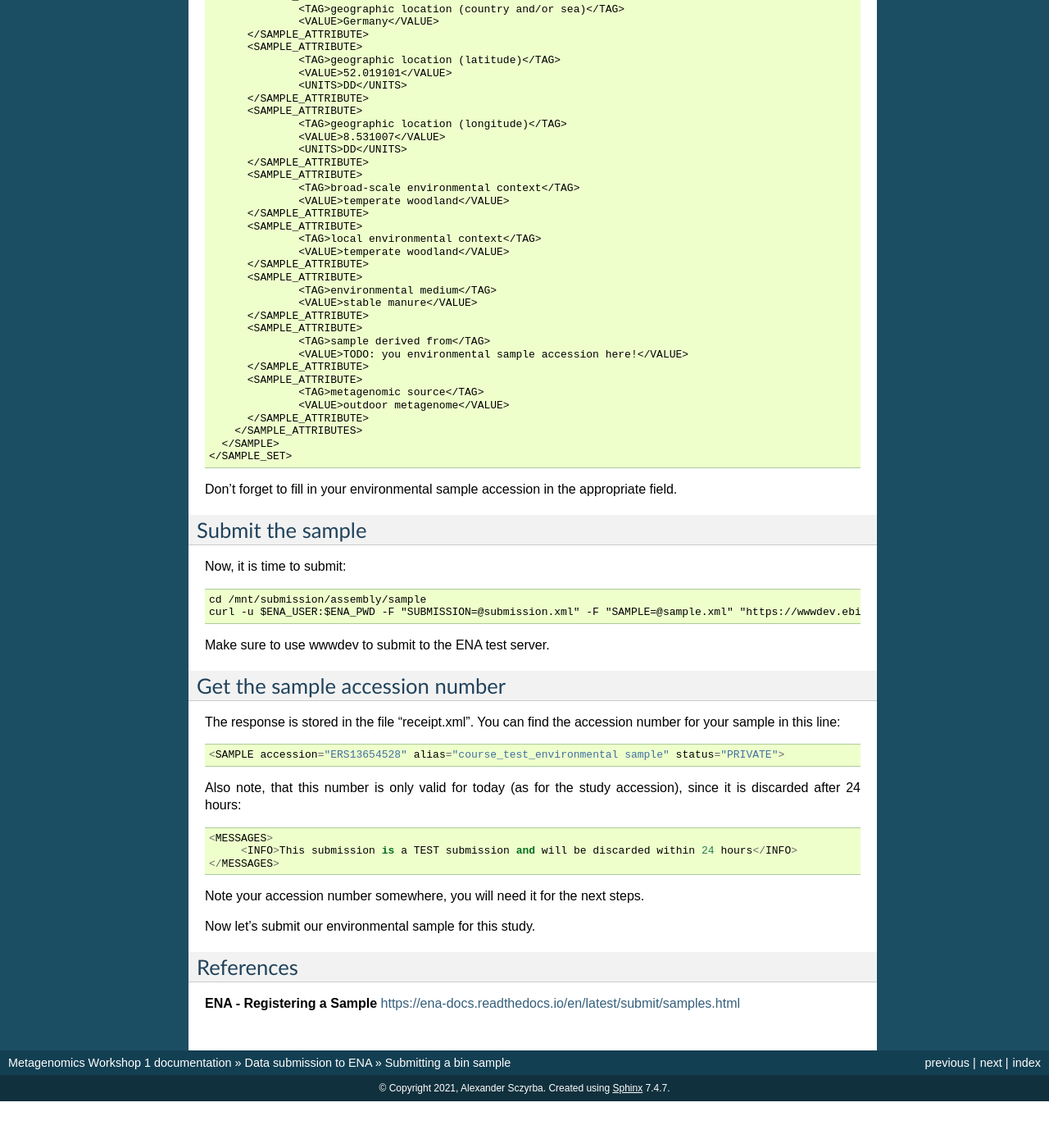
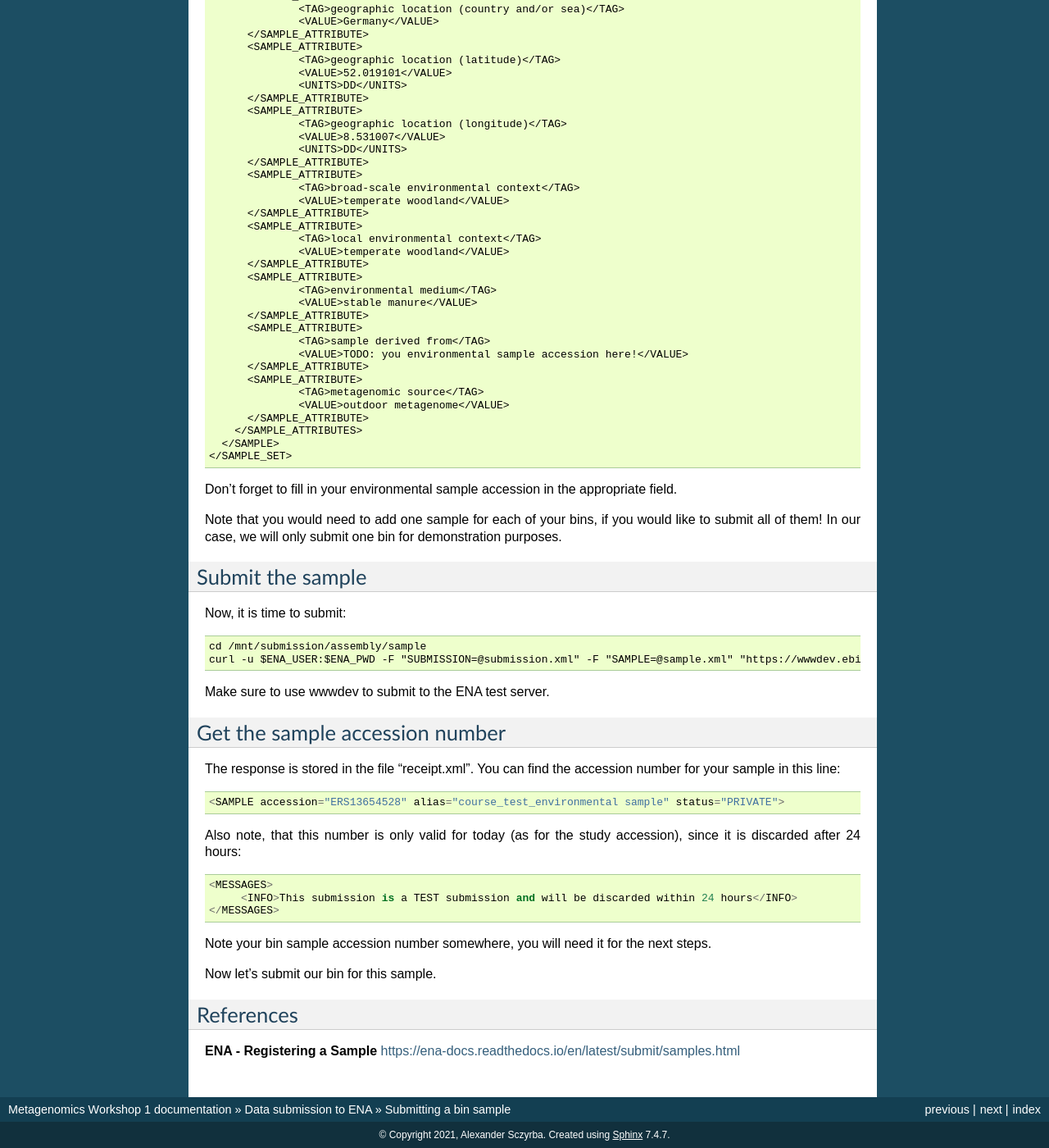
Before and after one commit to metagenomics/metagenomics-workshop, a Sphinx documentation site: the page built from docs/data_submission/bin_sample.rst, in a window 1280 px wide and 1400 px high, scrolled down 1581 px. Shown: the whole window at 82% size. Built offline with Sphinx 7.4.7, drawn with Linux system fonts in a browser that asks for light colours; before the commit the page ends 2924 px from its top, so only the background shows below that.

Commit message:
Update bin_sample.rst

```diff
--- a/docs/data_submission/bin_sample.rst
+++ b/docs/data_submission/bin_sample.rst
@@ -123,6 +123,8 @@ we will reduce that to the mandatory fields only, and we can copy some values fr
 
 Don't forget to fill in your environmental sample accession in the appropriate field.
 
+Note that you would need to add one sample for each of your bins, if you would like to submit all of them! In our case, we will only submit one bin for demonstration purposes.
+
 Submit the sample
 ^^^^^^^^^^^^^^^^
 
@@ -146,12 +148,12 @@ Also note, that this number is only valid for today (as for the study accession)
           <INFO>This submission is a TEST submission and will be discarded within 24 hours</INFO>
      </MESSAGES>
 
-Note your accession number somewhere, you will need it for the next steps.
+Note your bin sample accession number somewhere, you will need it for the next steps.
 
-Now let's submit our environmental sample for this study.
-
+Now let's submit our bin for this sample.
 
 
 References
 ^^^^^^^^^^
+
 **ENA - Registering a Sample** https://ena-docs.readthedocs.io/en/latest/submit/samples.html
```
